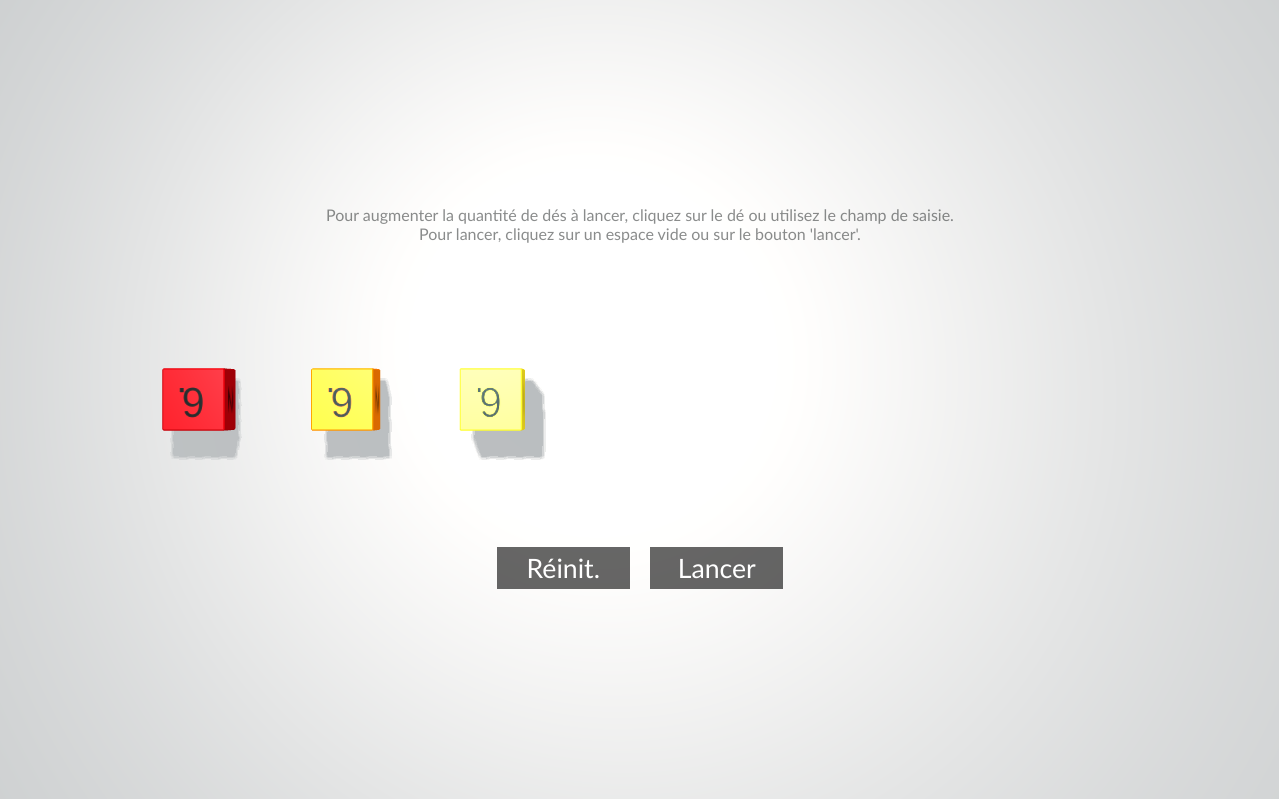
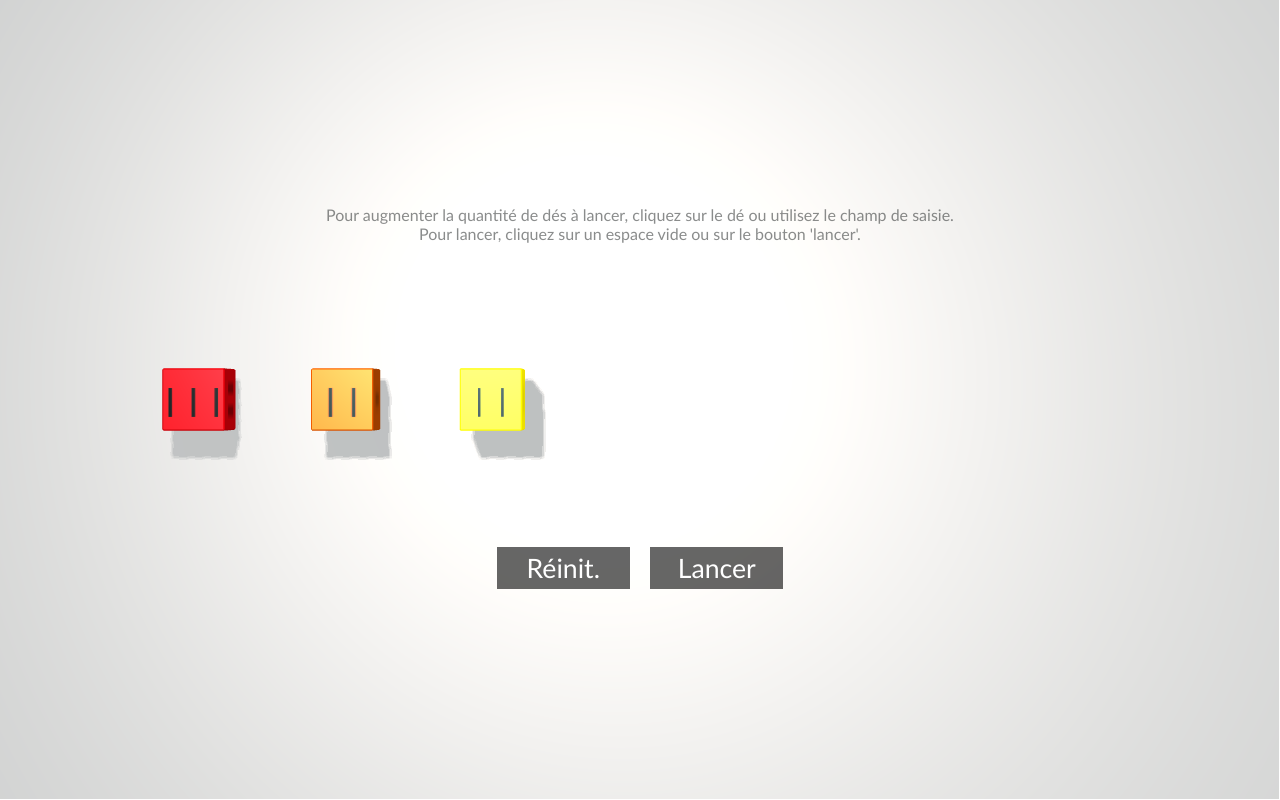
Before and after one commit to diegocaetanop/dice3d-conan, a plain HTML site: page index.html in a window 1280 px wide. Drawn offline with Linux system fonts and the light colour scheme.

Commit message:
(wip) Replaces face numbers by 'I' caracters, symbolizing Conan axes. Small code cleaning and better color rendering (yellow was too saturated and ambiant light color was not optimal for it)

```diff
--- a/dice.js
+++ b/dice.js
@@ -139,7 +139,7 @@
 
     this.standart_d20_dice_face_labels = [' ', '0', '1', '2', '3', '4', '5', '6', '7', '8',
             '9', '10', '11', '12', '13', '14', '15', '16', '17', '18', '19', '20'];
-    var known_colors = { 'red': '#aa0007', 'orange': '#f57501', 'yellow': '#fce021'};
+    var known_colors = { 'red': '#AA0007', 'orange': '#A54100', 'yellow': '#FFF000'};
 
     function calc_texture_size(approx) {
         return Math.pow(2, Math.floor(Math.log(approx) / Math.log(2)));
@@ -158,10 +158,46 @@
             context.textAlign = "center";
             context.textBaseline = "middle";
             context.fillStyle = color;
-            context.fillText(text, canvas.width / 2, canvas.height / 2);
-            if (text == '6' || text == '9') {
-                context.fillText('  .', canvas.width / 2, canvas.height / 2);
+
+            switch (dice_color) {
+                case '#AA0007' : {
+                    if ( text == '1') {
+                        context.fillText('  .', canvas.width / 2, canvas.height / 2);
+                    } else if ( text == '2' || text == '5') {
+                        context.fillText(' I I ', canvas.width / 2, canvas.height / 2);
+                    } else if ( text == '3' || text == '4') {
+                        context.fillText(' I ', canvas.width / 2, canvas.height / 2);
+                    } else {
+                        context.fillText('I I I', canvas.width / 2, canvas.height / 2);
+                    }
+                    break;
+                }
+                case '#A54100': {
+                    if ( text == '3' || text == '4') {
+                        context.fillText('  .', canvas.width / 2, canvas.height / 2);
+                    } else if ( text == '2' || text == '5') {
+                        context.fillText(' I ', canvas.width / 2, canvas.height / 2);
+                    } else {
+                        context.fillText(' I I ', canvas.width / 2, canvas.height / 2);
+                    }
+                    break;
+                }
+                case '#FFF000': {
+                    if ( text == '1' || text == '3' || text == '4' ) {
+                        context.fillText('  .', canvas.width / 2, canvas.height / 2);
+                    } else if ( text == '2' || text == '5') {
+                        context.fillText(' I ', canvas.width / 2, canvas.height / 2);
+                    } else {
+                        context.fillText(' I I ', canvas.width / 2, canvas.height / 2);
+                    }
+                    break;
+                }
+                default: {
+                    context.fillText(text, canvas.width / 2, canvas.height / 2);
+                    break;
+                }
             }
+
             var texture = new THREE.Texture(canvas);
             texture.needsUpdate = true;
             return texture;
@@ -188,7 +224,7 @@
         shading: THREE.FlatShading,
     };
     this.label_color = '#000000';
-    this.ambient_light_color = 0xf0f5fb;
+    this.ambient_light_color = 0xffffff;
     this.spot_light_color = 0xefdfd5;
     this.selector_back_colors = { color: 0x404040, shininess: 0, emissive: 0x858787 };
     this.desk_color = 0xdfdfdf;
--- a/index.html
+++ b/index.html
@@ -20,7 +20,7 @@
         <div class="center_field">
             <div class="bottom_field">
                 <span id="labelhelp">
-                    <small><sup>*</sup>selon le tableau de correspondance situé sur <a href="./DiceChart.pdf">BGG &raquo; Conan Dice Chart</a></small>
+                    <!--small><sup>*</sup>selon le tableau de correspondance situé sur <a href="./DiceChart.pdf">BGG &raquo; Conan Dice Chart</a></small-->
                     <br/><br/>
                     Cliquez pour recommencer ou tirez sur un dé pour relancer
                 </span>
--- a/main.js
+++ b/main.js
@@ -56,26 +56,7 @@ function dice_initialize(container) {
     }
 
     function after_roll(notation, result) {
-        var res = result.join(' ');
-        var refTable = { 'd6red': [0, 2, 1, 1, 2, 3], 'd6orange': [2, 1, 0, 0, 1, 2], 'd6yellow': [0, 1, 0, 0, 1, 2] };
-
-        if (notation.constant) res += ' +' + notation.constant;
-
-        if ( result.length <= 1 ) {
-            res += ' => ' + refTable[notation.set[0]][result[0]-1] + ' succès*';
-        }
-
-        if (result.length > 1) {
-            res += ' => ';
-            var successValue = 0;
-            for (var i=0; i<result.length; i++) {
-                var curRefTable = refTable[notation.set[i]];
-                var refValue = curRefTable[result[i]-1];
-                successValue += refValue;
-            }
-            res += successValue + ' succès*';
-        }
-        label.innerHTML = res;
+        label.innerHTML = '';
         info_div.style.display = 'inline-block';
     }
 
```
